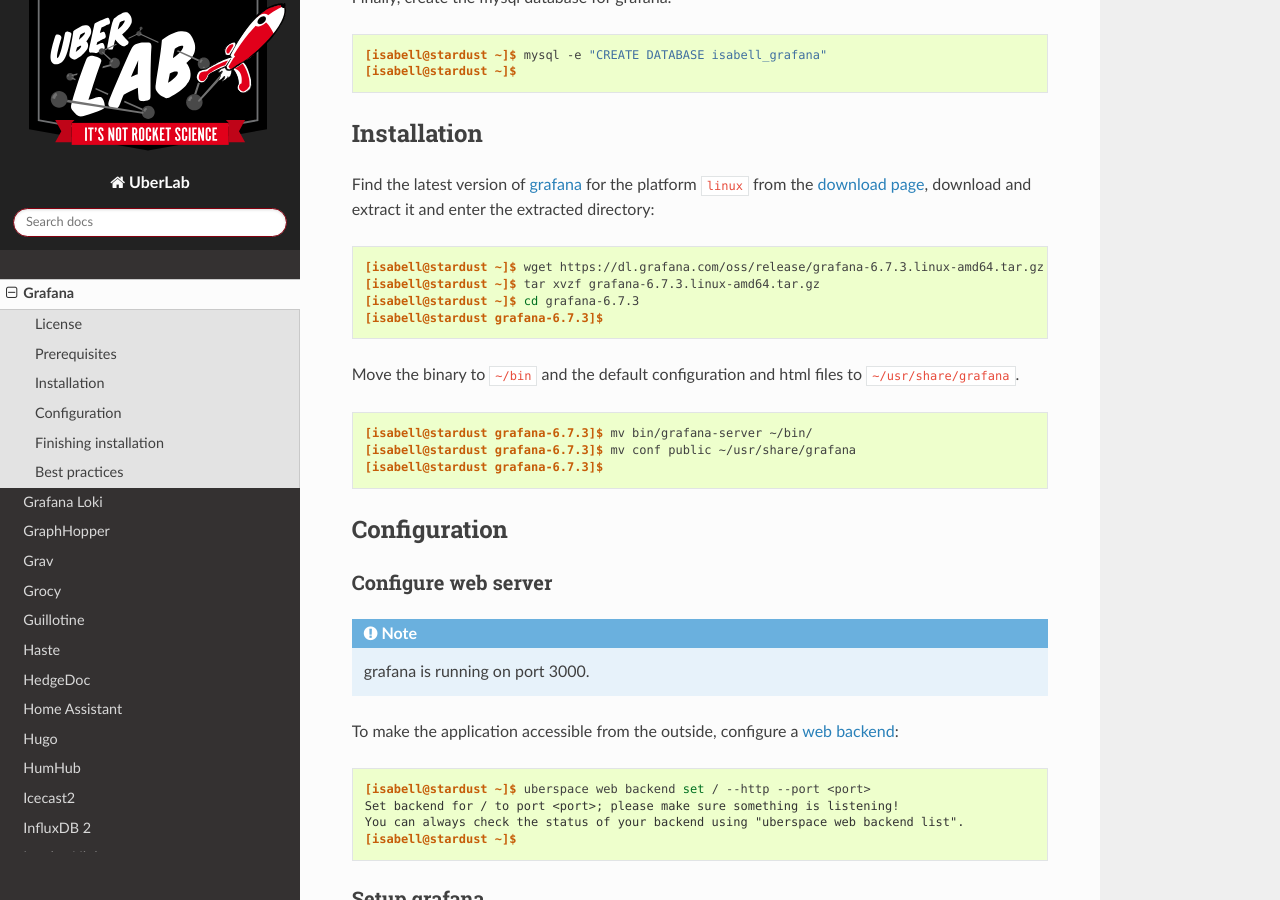
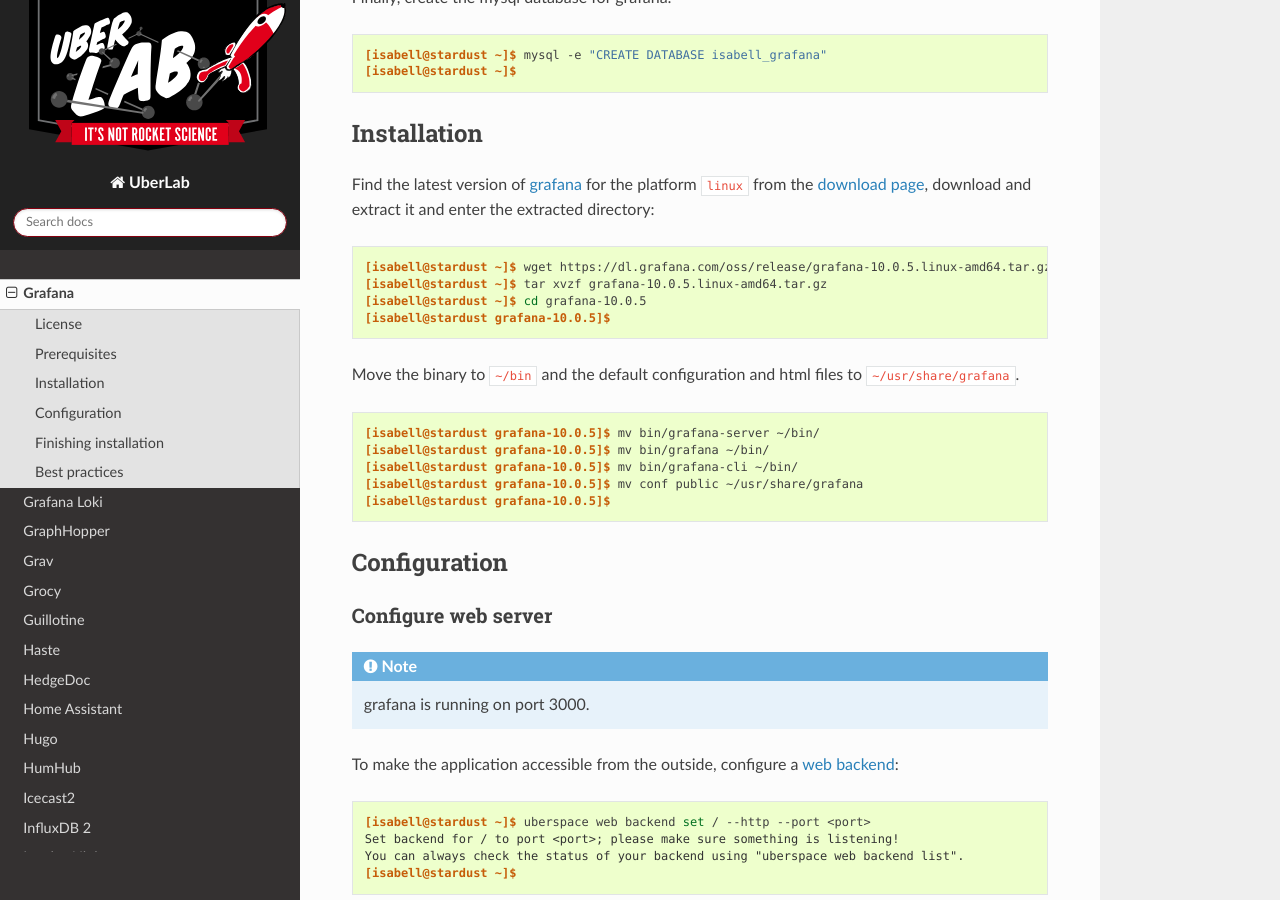
Before and after one commit to Uberspace/lab, a Sphinx documentation site: the page built from source/guide_grafana.rst, in a window 1280 px wide and 900 px high, scrolled down 1914 px. Built offline with Sphinx 7.4.7 and the Read the Docs theme 2.0.0, drawn with Linux system fonts in a browser that asks for light colours; some of the changed text lies outside the part shown.

Commit message:
[grafana] Update to work for Grafana 10.0.5 (#1585)
Added two lines and tested it on the latest uberspace release

```diff
--- a/source/guide_grafana.rst
+++ b/source/guide_grafana.rst
@@ -74,18 +74,20 @@
 
 ::
 
- [isabell@stardust ~]$ wget https://dl.grafana.com/oss/release/grafana-6.7.3.linux-amd64.tar.gz
- [isabell@stardust ~]$ tar xvzf grafana-6.7.3.linux-amd64.tar.gz
- [isabell@stardust ~]$ cd grafana-6.7.3
- [isabell@stardust grafana-6.7.3]$
+ [isabell@stardust ~]$ wget https://dl.grafana.com/oss/release/grafana-10.0.5.linux-amd64.tar.gz
+ [isabell@stardust ~]$ tar xvzf grafana-10.0.5.linux-amd64.tar.gz
+ [isabell@stardust ~]$ cd grafana-10.0.5
+ [isabell@stardust grafana-10.0.5]$
 
 Move the binary to ``~/bin`` and the default configuration and html files to ``~/usr/share/grafana``.
 
 ::
 
- [isabell@stardust grafana-6.7.3]$ mv bin/grafana-server ~/bin/
- [isabell@stardust grafana-6.7.3]$ mv conf public ~/usr/share/grafana
- [isabell@stardust grafana-6.7.3]$
+ [isabell@stardust grafana-10.0.5]$ mv bin/grafana-server ~/bin/
+ [isabell@stardust grafana-10.0.5]$ mv bin/grafana ~/bin/
+ [isabell@stardust grafana-10.0.5]$ mv bin/grafana-cli ~/bin/
+ [isabell@stardust grafana-10.0.5]$ mv conf public ~/usr/share/grafana
+ [isabell@stardust grafana-10.0.5]$
 
 Configuration
 =============
@@ -167,6 +169,6 @@
 
 ----
 
-Tested with grafana_ 6.7.3, Uberspace 7.6.1.2
+Tested with grafana_ 10.0.5, Uberspace 7.15.4
 
 .. author_list::
```
